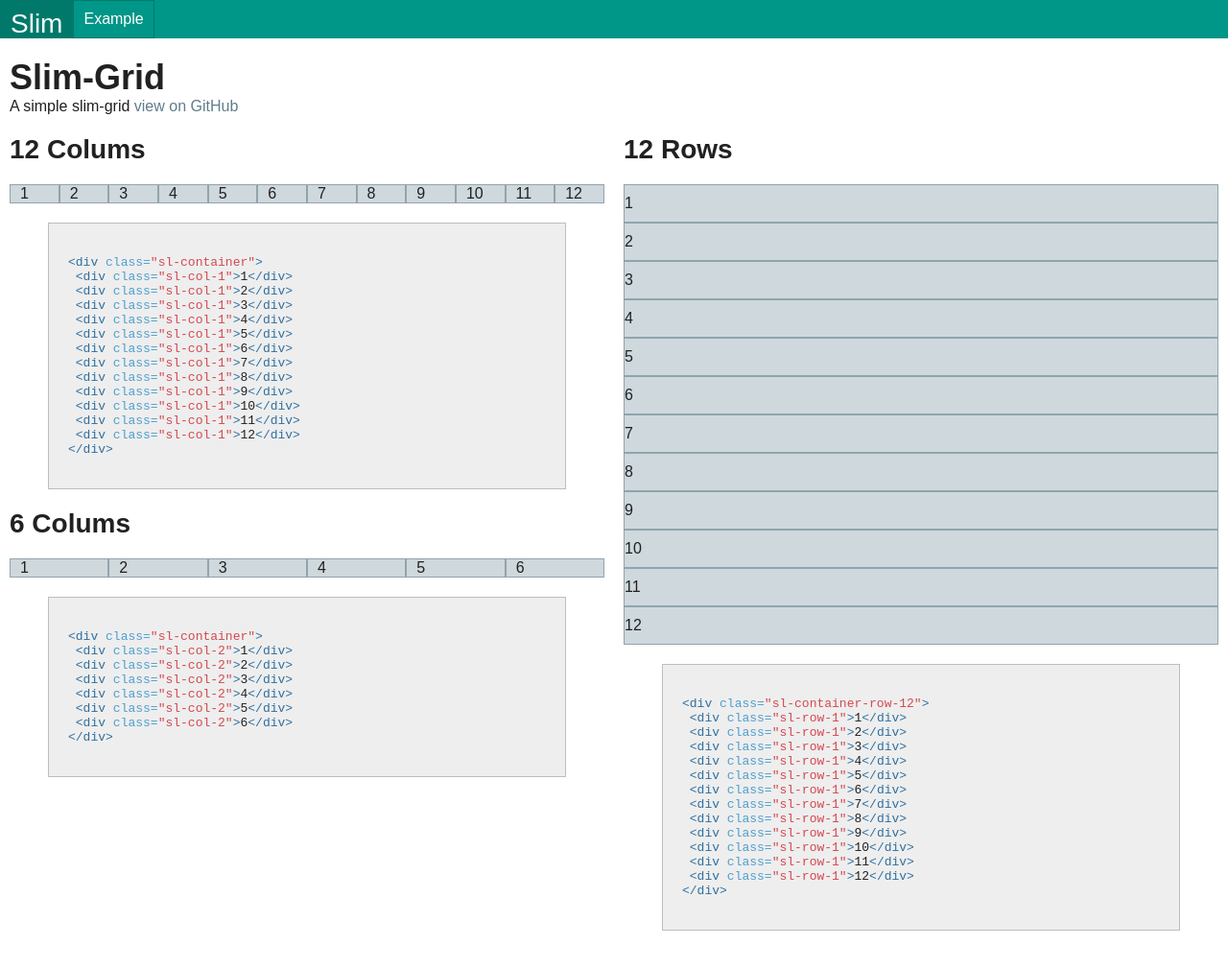
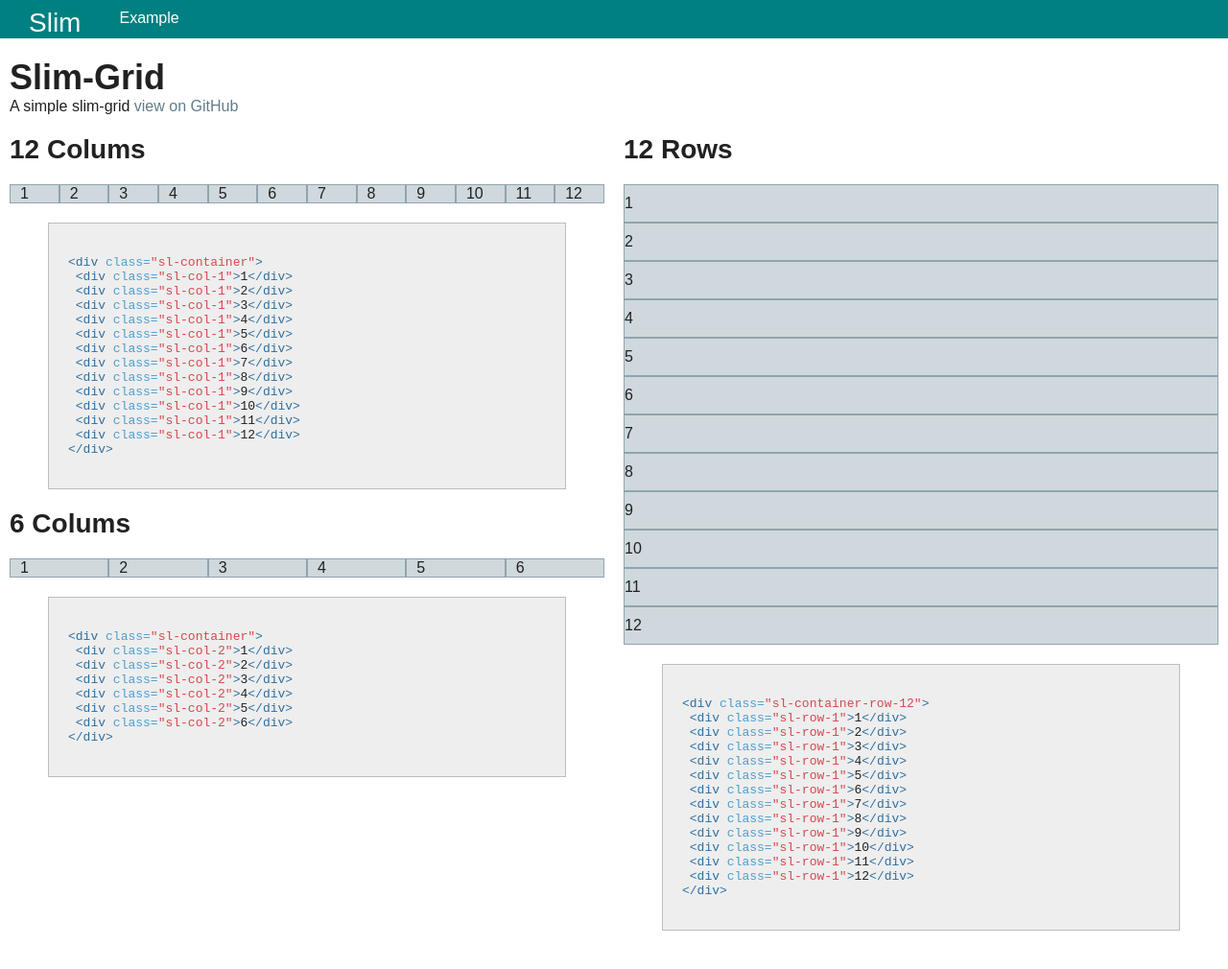
Before and after one commit to Scrum/slims, a Jekyll site: the page built from docs/index.html, in a window 1280 px wide. Shown: the whole page at 96% size. Built offline with Jekyll 4.4.1, drawn with Linux system fonts in a browser that asks for light colours.

Commit message:
update demo

```diff
--- a/docs/assets/css/demo.css
+++ b/docs/assets/css/demo.css
@@ -10,14 +10,17 @@
 .demo-brand { font-size: 28px; line-height: 1; }
 .demo-space {margin-bottom: 20px;}
 .demo-nav {
-	background-color:  #009688;
+	background-color:  teal;
+	padding: 0 10px;
 }
 .demo-nav a {
 	color: #fff;
-	border: 1px solid #00796b;
+	display: table-cell;
+	vertical-align: middle;
+	padding: 10px 20px;
 }
 .demo-nav a:hover {
-	background-color: #00796b;
+	background-color: rgba(255,255,255, .2);
 }
 .demo-col [class*="sl-col"],
 .demo-row [class*="sl-row"] {
```
